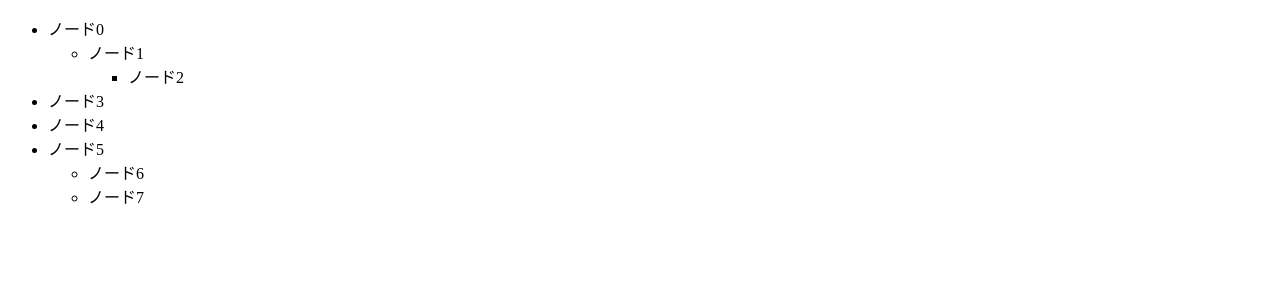
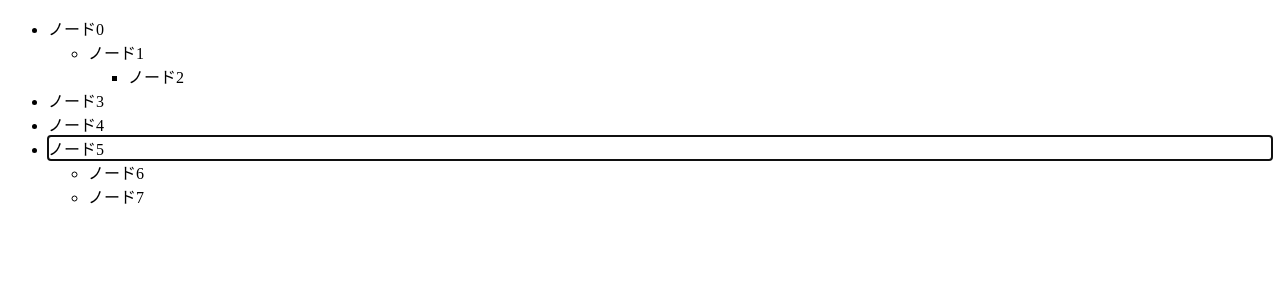
Before and after one commit to k5trismegistus/react-outliner, a React app: page / in a window 1280 px wide. Shown: the top 300 px of the page. Built offline with nearby package versions, Linux system fonts and the light colour scheme.

Commit message:
インデント除去機能のバグ修正

```diff
--- a/public/src/components/node.jsx
+++ b/public/src/components/node.jsx
@@ -79,14 +79,15 @@ export default class Node extends Component {
   _onClick(e) {
   }
 
-  focus() {
-    console.log(this.refs)
+  componentDidMount() {
+    this.refs.editableField.focus()
   }
 
   render() {
     return(
       <li onClick={ this.props.onNodeClick }>
         <div
+          ref='editableField'
           className="node"
           contentEditable
           onClick={ this._onClick.bind(this) }
--- a/public/src/middlewares/indentNode.js
+++ b/public/src/middlewares/indentNode.js
@@ -34,7 +34,7 @@ export const mwIndentNode = store => next => action => {
       return
     }
 
-    let insertChildAction = insertChild(action.payload.nodeId, prevSiblingId, -1)
+    let insertChildAction = insertChild(action.payload.nodeId, prevSibling.id, -1)
     next(removeChildAction)
     next(insertChildAction)
     return
--- a/public/src/middlewares/unindentNode.js
+++ b/public/src/middlewares/unindentNode.js
@@ -25,6 +25,9 @@ export const mwUnindentNode = store => next => action => {
 
     let currentParentNode = findParentNodeById(nodes, action.payload.nodeId)
     let newParentNode = findParentNodeById(nodes, currentParentNode.id)
+    if (!newParentNode){
+      return
+    }
     let position = newParentNode.children.indexOf(currentParentNode.id) + 1
     let insertChildAction = insertChild(action.payload.nodeId, newParentNode.id, position)
 
```
